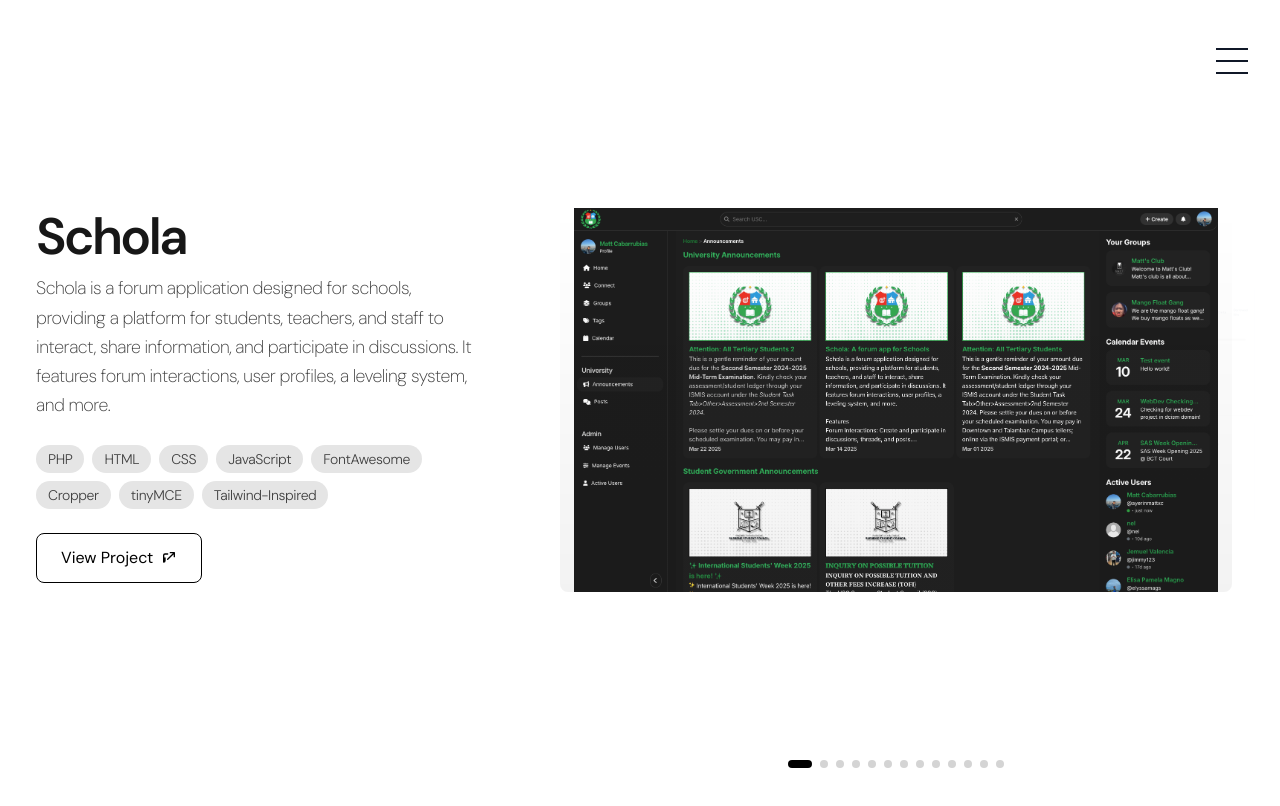
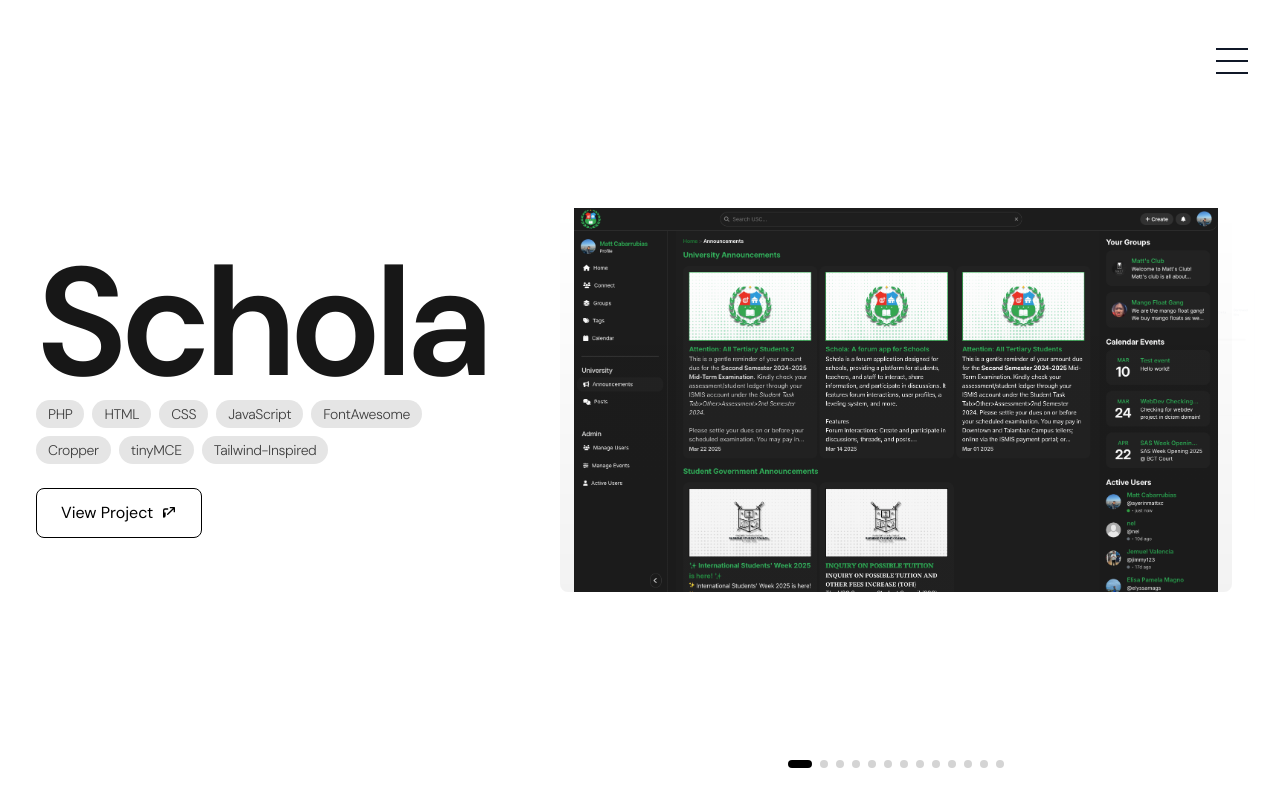
Before and after one commit to devliqht/portfolio-revamp, a Next.js app: page /projects in a window 1280 px wide. Shown: the top 806 px of the page. Built offline with nearby package versions, Linux system fonts and the light colour scheme.

Commit message:
feat: added text outline effect on project title hover, improved styling

```diff
--- a/src/app/projects/page.tsx
+++ b/src/app/projects/page.tsx
@@ -101,15 +101,15 @@ export default function ProjectsSection() {
         <div className="w-full lg:w-2/5 flex items-center justify-center h-full p-6 lg:p-1">
           <div className="max-w-lg w-full sm:md:p-8">
             <div key={current_project} className="transition-all duration-300 ease-out" /*style={{ animation: is_moving_forward ? 'slideUp 0.3s ease-out' : 'slideDown 0.3s ease-out' }} */>
-              <h3 className="text-[2.4rem] sm:md:text-[4vw] font-semibold text-neutral-900 dark:text-neutral-100 mb-4 tracking-tighter leading-[0.8] font-dm-sans">
+              <h3 className="text-[6rem] sm:md:text-[12vw] font-semibold text-neutral-900 dark:text-neutral-100 hover:cursor-pointer hover:text-transparent hover:[-webkit-text-stroke:2px_black] dark:hover:text-black dark:hover:[-webkit-text-stroke:2px_white] mb-4 tracking-tighter leading-[0.8] font-dm-sans">
                 {projects[current_project]?.title}
               </h3>
-              <p className="text-base lg:text-lg text-neutral-700 dark:text-neutral-200 mb-6 leading-relaxed tracking-tight font-extralight font-dm-sans">
+              {/* <p className="text-base lg:text-lg text-neutral-700 dark:text-neutral-200 mb-6 leading-relaxed tracking-tight font-extralight font-dm-sans">
                 {projects[current_project]?.description}
-              </p>
+              </p> */}
               <div className="flex flex-wrap gap-2 mb-6">
                 {projects[current_project]?.tags.slice(0, 8).map((tag, index) => (
-                  <span key={index} className="px-3 py-1 bg-neutral-200 text-neutral-700 rounded-full tracking-tight text-xs lg:text-sm font-light">
+                  <span key={index} className="px-3 py-1 bg-neutral-200 dark:bg-neutral-800 text-neutral-700 dark:text-neutral-200 rounded-full tracking-tight text-xs lg:text-sm font-light">
                     {tag}
                   </span>
                 ))}
```
